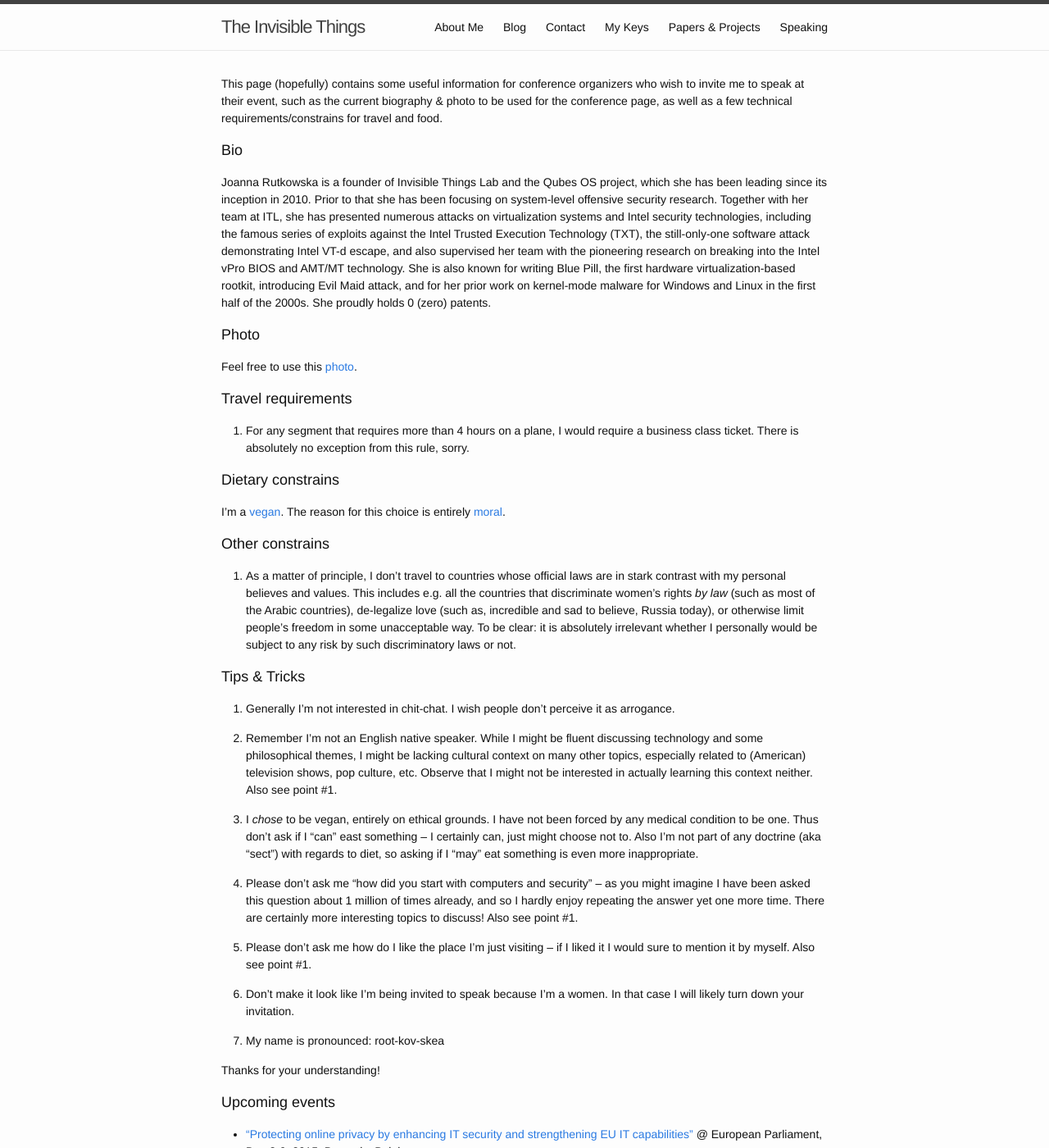
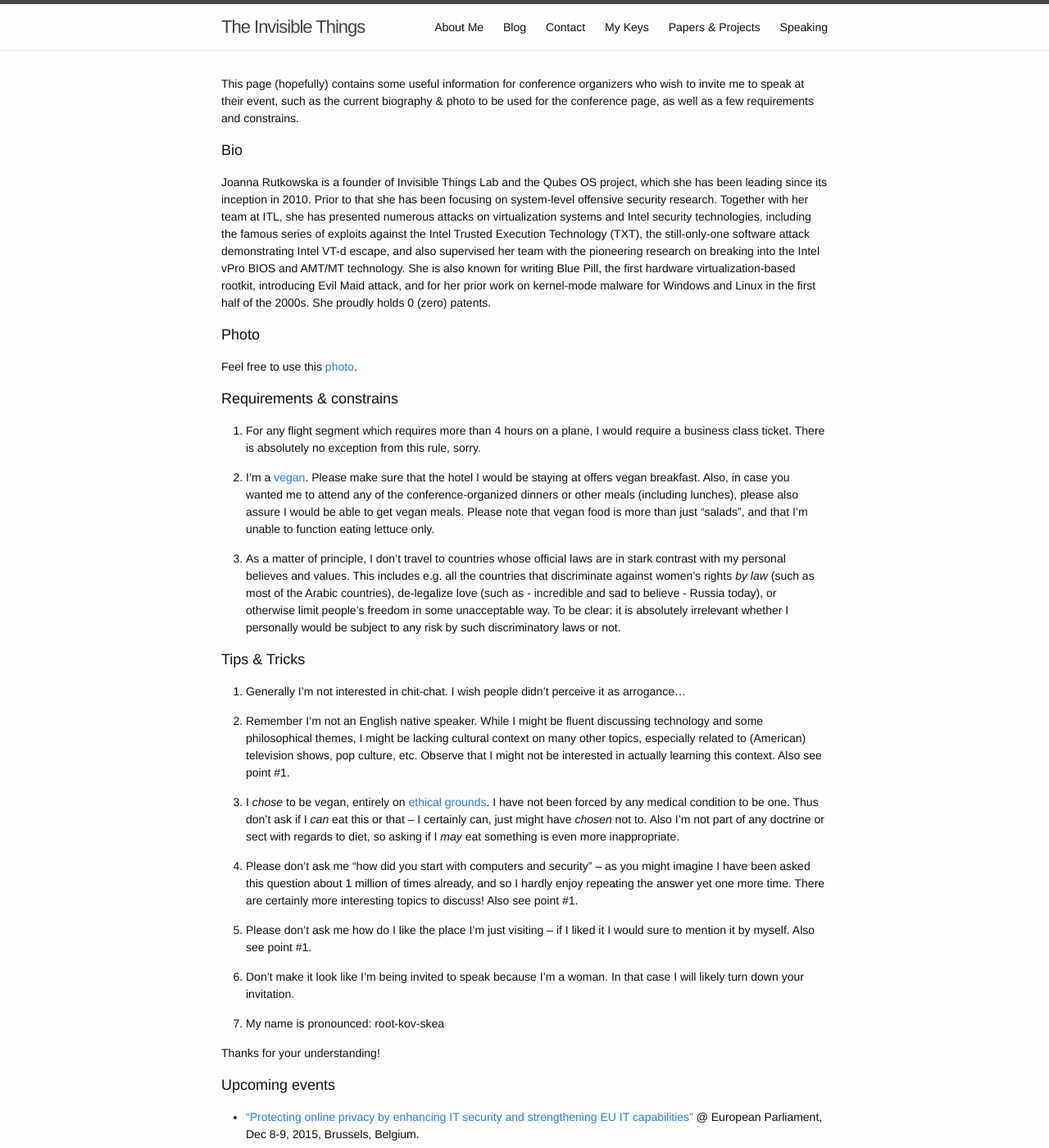
Before and after one commit to rootkovska/rootkovska.github.io, a Jekyll site: the page built from speaking.md, in a window 1280 px wide and 1400 px high. Shown: the whole window at 82% size. Built offline with Jekyll 4.4.1, drawn with Linux system fonts in a browser that asks for light colours; Markdown is read by kramdown in place of the engine named in the settings.

Commit message:
Reorganize the speaking page

```diff
--- a/speaking.md
+++ b/speaking.md
@@ -6,8 +6,8 @@ permalink: /speaking/
 
 This page (hopefully) contains some useful information for conference organizers
 who wish to invite me to speak at their event, such as the current biography &
-photo to be used for the conference page, as well as a few technical
-requirements/constrains for travel and food.
+photo to be used for the conference page, as well as a few requirements and
+constrains.
 
 Bio
 ----
@@ -31,27 +31,25 @@ Photo
 Feel free to use this [photo](/resources/joanna.jpg).
 
 
-Travel requirements
---------------------
+Requirements & constrains
+--------------------------
 
-1. For any segment that requires more than 4 hours on a plane, I would require a
-   business class ticket. There is absolutely no exception from this rule,
-   sorry.
+1. For any flight segment which requires more than 4 hours on a plane, I would
+   require a business class ticket. There is absolutely no exception from this
+   rule, sorry.
 
-Dietary constrains
--------------------
+2. I'm a [vegan](https://en.wikipedia.org/wiki/Veganism). Please make sure that
+   the hotel I would be staying at offers vegan breakfast. Also, in case you
+   wanted me to attend any of the conference-organized dinners or other meals
+   (including lunches), please also assure I would be able to get vegan meals.
+   Please note that vegan food is more than just "salads", and that I'm unable
+   to function eating lettuce only.
 
-I'm a [vegan](https://en.wikipedia.org/wiki/Veganism). The reason for this
-choice is entirely [moral](https://vimeo.com/ondemand/earthlings).
-
-Other constrains
------------------
-
-1. As a matter of principle, I don't travel to countries whose official laws are
+3. As a matter of principle, I don't travel to countries whose official laws are
    in stark contrast with my personal believes and values. This includes e.g.
-   all the countries that discriminate women's rights _by law_ (such as most of
-   the Arabic countries), de-legalize love (such as, incredible and sad to
-   believe, Russia today), or otherwise limit people's freedom in some
+   all the countries that discriminate against women's rights _by law_ (such as
+   most of the Arabic countries), de-legalize love (such as - incredible and sad
+   to believe - Russia today), or otherwise limit people's freedom in some
    unacceptable way. To be clear: it is absolutely irrelevant whether I
    personally would be subject to any risk by such discriminatory laws or not.
 
@@ -59,20 +57,21 @@ Other constrains
 Tips & Tricks
 --------------
 
-1. Generally I'm not interested in chit-chat. I wish people don't perceive it as
-   arrogance.
+1. Generally I'm not interested in chit-chat. I wish people didn't perceive it as
+   arrogance...
 
 2. Remember I'm not an English native speaker. While I might be fluent
    discussing technology and some philosophical themes, I might be lacking
    cultural context on many other topics, especially related to (American)
    television shows, pop culture, etc. Observe that I might not be interested in
-   actually learning this context neither. Also see point #1.
+   actually learning this context. Also see point #1.
 
-3. I _chose_ to be vegan, entirely on ethical grounds. I have not been forced by
-   any medical condition to be one. Thus don't ask if I "can" east something --
-   I certainly can, just might choose not to. Also I'm not part of any doctrine
-   (aka "sect") with regards to diet, so asking if I "may" eat something is even
-   more inappropriate.
+3. I _chose_ to be vegan, entirely on [ethical
+   grounds](https://vimeo.com/ondemand/earthlings). I have not been forced by
+   any medical condition to be one. Thus don't ask if I _can_ eat this or that
+   -- I certainly can, just might have _chosen_ not to. Also I'm not part of any
+   doctrine or sect with regards to diet, so asking if I _may_ eat something is
+   even more inappropriate.
 
 4. Please don't ask me "how did you start with computers and security" -- as you
    might imagine I have been asked this question about 1 million of times
@@ -82,7 +81,7 @@ Tips & Tricks
 5. Please don't ask me how do I like the place I'm just visiting -- if I liked
    it I would sure to mention it by myself. Also see point #1.
 
-6. Don't make it look like I'm being invited to speak because I'm a women. In
+6. Don't make it look like I'm being invited to speak because I'm a woman. In
    that case I will likely turn down your invitation.
 
 7. My name is pronounced: root-kov-skea
```
